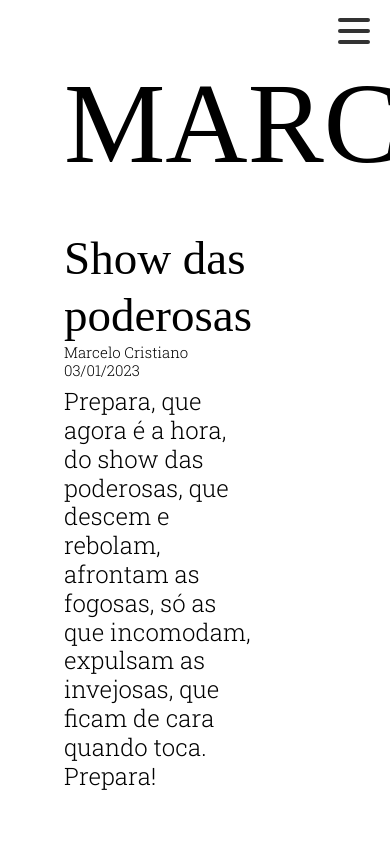
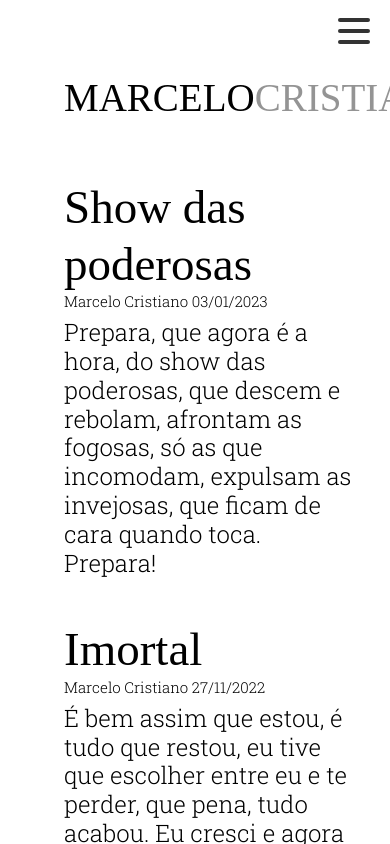
Before and after one commit to marceloabk/BM, a React (Vite) app in the folder frontend/: page / in a window 390 px wide. Built offline with nearby package versions, Linux system fonts and the light colour scheme; a web font is replaced by a local one.

Commit message:
feat: responsiveness adjustments

```diff
--- a/frontend/src/components/Nav/Burguer.jsx
+++ b/frontend/src/components/Nav/Burguer.jsx
@@ -33,7 +33,7 @@ const StyledBurguer = styled.div`
     }
   }
 
-  @media ${({ theme }) => theme.devices.tablet} {
+  @media ${({ theme }) => theme.devices.laptop} {
     display: none;
   }
 `;
--- a/frontend/src/components/Nav/Navbar.jsx
+++ b/frontend/src/components/Nav/Navbar.jsx
@@ -8,8 +8,9 @@ const Nav = styled.nav`
   display: flex;
   justify-content: flex-end;
 
-  @media ${({ theme }) => theme.devices.tablet} {
-    flex: 1 0 25%;
+  @media ${({ theme }) => theme.devices.laptop} {
+    flex-basis: 20%;
+    min-width: 260px;
     height: 100vh;
     display: flex;
     justify-content: flex-end;
@@ -44,6 +45,10 @@ const NavList = styled.ul`
   transition: transform 0.3s ease-in-out;
 
   @media ${({ theme }) => theme.devices.tablet} {
+    width: calc(100vw * 0.4);
+  }
+
+  @media ${({ theme }) => theme.devices.laptop} {
     top: unset;
     right: unset;
     position: unset;
--- a/frontend/src/components/VerticalBar.jsx
+++ b/frontend/src/components/VerticalBar.jsx
@@ -8,7 +8,7 @@ const VerticalBar = styled.span`
   margin-left: ${({ theme }) => theme.sizes.Size8};
   display: none;
 
-  @media ${({ theme }) => theme.devices.tablet} {
+  @media ${({ theme }) => theme.devices.laptop} {
     flex-direction: row;
     display: block;
   }
--- a/frontend/src/components/logo.jsx
+++ b/frontend/src/components/logo.jsx
@@ -4,10 +4,21 @@ import { LinkStyleless } from "./LinkStyleless";
 const Logo = styled.p`
   font-family: ${({ theme }) => theme.fonts.Heading1Regular.fontFamily};
   font-weight: ${({ theme }) => theme.fonts.Heading1Regular.fontWeight};
-  font-size: ${({ theme }) => theme.fonts.Heading1Regular.fontSize};
+  font-size: 11vw;
   line-height: 70%;
-  margin: 0;
   display: inline;
+
+  @media ${({ theme }) => theme.devices.mobileM} {
+    font-size: 10vw;
+  }
+
+  @media ${({ theme }) => theme.devices.laptop} {
+    font-size: 9vw;
+  }
+
+  @media ${({ theme }) => theme.devices.laptopL} {
+    font-size: ${({ theme }) => theme.fonts.Heading1Regular.fontSize};
+  }
 `;
 
 const LogoDarker = styled(Logo)`
--- a/frontend/src/routes/index.jsx
+++ b/frontend/src/routes/index.jsx
@@ -1,5 +1,5 @@
 import { useLoaderData } from "react-router-dom";
-import { ArticleCall } from "../components/articleCall";
+import { ArticleCall } from "../components/ArticleCall";
 import articlesCalls from "../mocks/articlesCalls";
 
 export async function loader() {
--- a/frontend/src/routes/root.jsx
+++ b/frontend/src/routes/root.jsx
@@ -19,11 +19,17 @@ const Main = styled.main`
   overflow-y: auto;
   padding-top: calc(100vh * 0.2 / 2);
   padding-left: 64px;
+  flex-basis: 100%;
+
+  @media ${({ theme }) => theme.devices.laptop} {
+    flex-basis: 80%;
+  }
 `;
 
 const WrapperInner = styled.div`
-  width: 60%;
   margin-top: 64px;
+  width: 90%;
+  max-width: 800px;
 `;
 
 export default function Root() {
```
Also changed, not shown: frontend/src/components/ArticleCall.jsx (renamed from frontend/src/components/articleCall.jsx).
